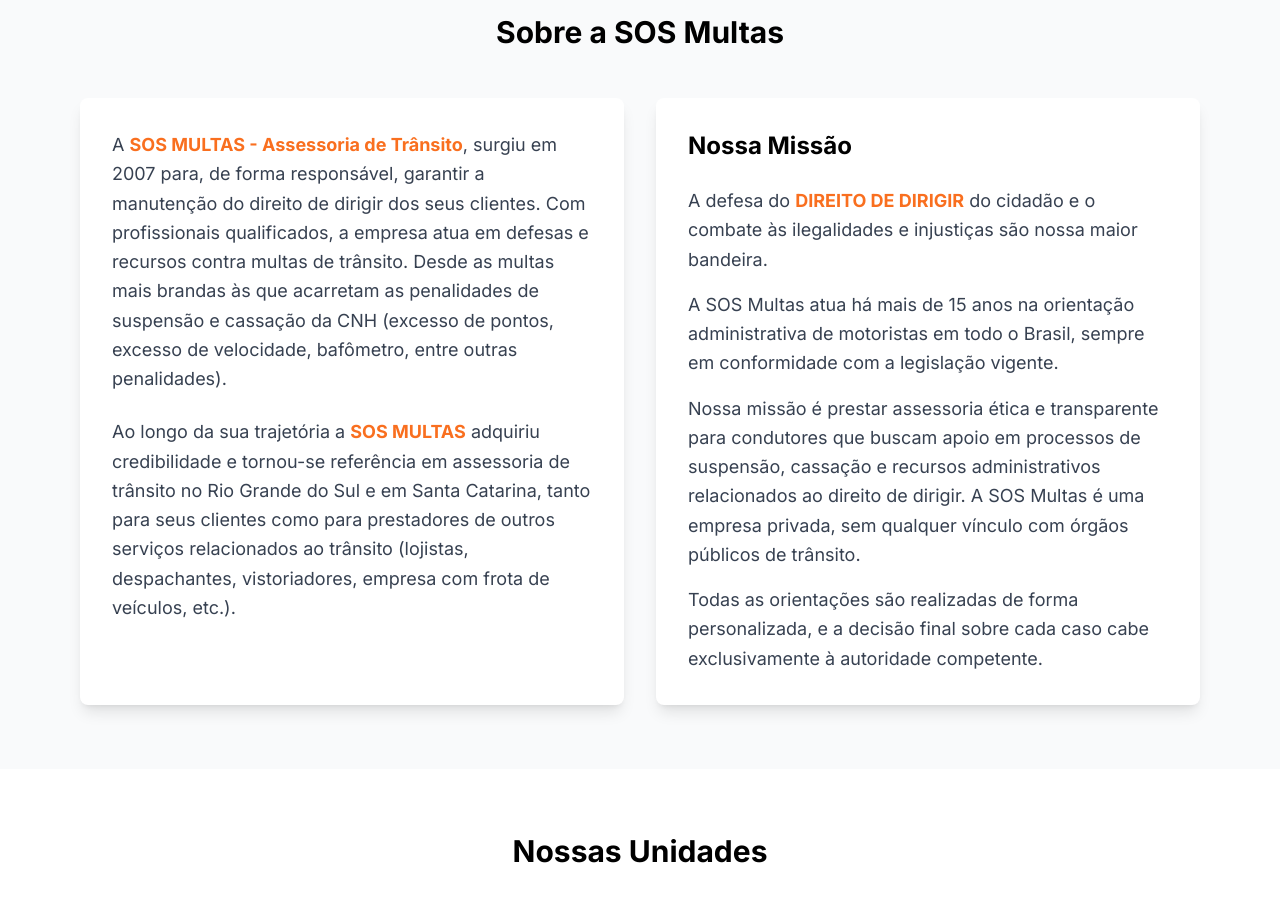
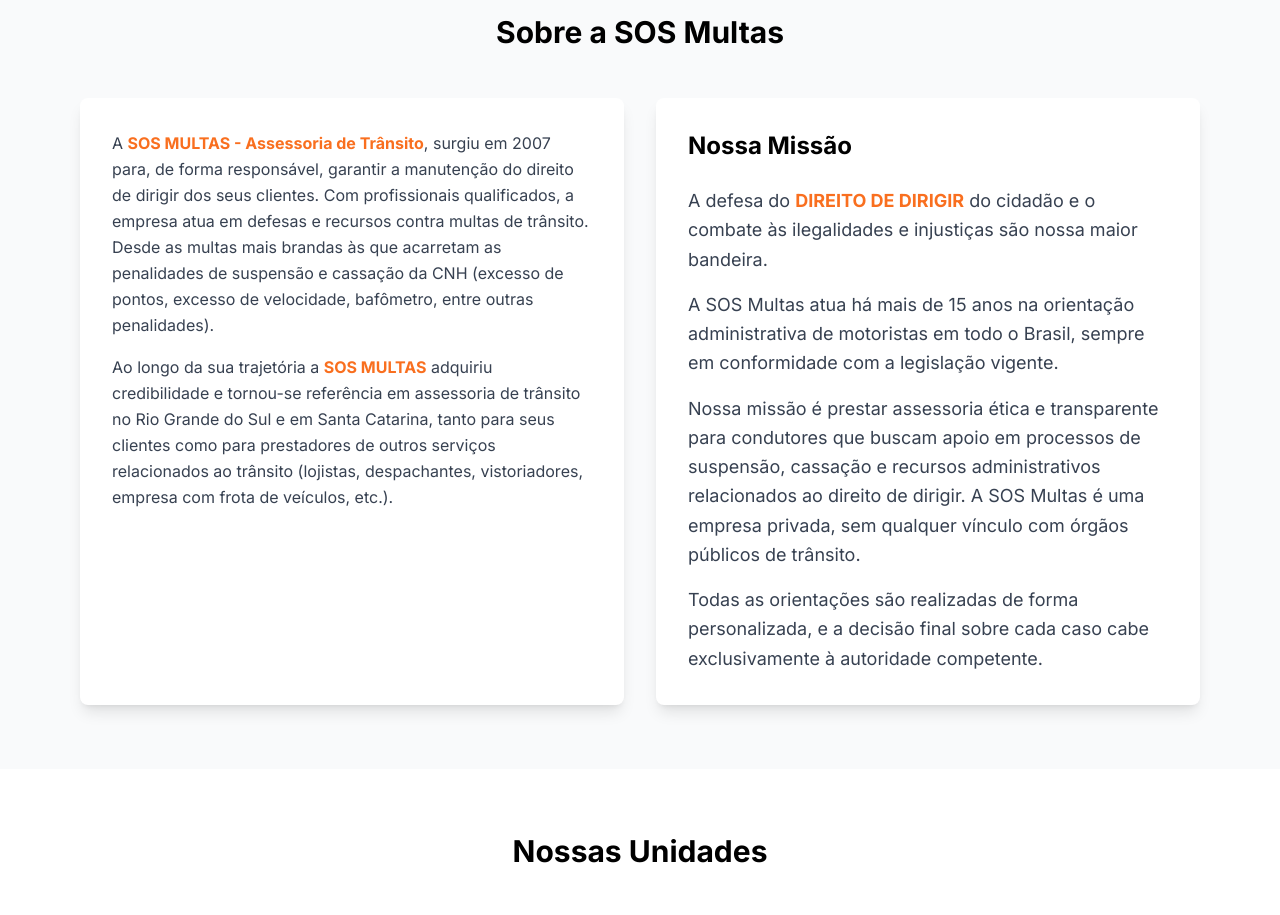
Before and after one commit to brendonalcantara97/multa-lead-flow, a React (Vite) app: page / in a window 1280 px wide. Shown: the part 2260-3175 px from the top of the page. Built offline with nearby package versions, Linux system fonts and the light colour scheme.

Commit message:
Ajustar tamanho do texto
Ajusta o tamanho do texto para que ele caiba na div, garantindo um layout mais harmonioso.

```diff
--- a/src/pages/Index.tsx
+++ b/src/pages/Index.tsx
@@ -542,10 +542,10 @@ const Index = () => {
           <h2 className="text-3xl font-bold text-center text-black mb-12">Sobre a SOS Multas</h2>
           <div className="grid md:grid-cols-2 gap-8">
             <div className="bg-white p-8 rounded-lg shadow-lg">
-              <p className="text-gray-700 text-lg leading-relaxed">
+              <p className="text-gray-700 text-base leading-relaxed">
                 A <strong className="text-orange-500">SOS MULTAS - Assessoria de Trânsito</strong>, surgiu em 2007 para, de forma responsável, garantir a manutenção do direito de dirigir dos seus clientes. Com profissionais qualificados, a empresa atua em defesas e recursos contra multas de trânsito. Desde as multas mais brandas às que acarretam as penalidades de suspensão e cassação da CNH (excesso de pontos, excesso de velocidade, bafômetro, entre outras penalidades).
               </p>
-              <p className="text-gray-700 text-lg leading-relaxed mt-6">
+              <p className="text-gray-700 text-base leading-relaxed mt-4">
                 Ao longo da sua trajetória a <strong className="text-orange-500">SOS MULTAS</strong> adquiriu credibilidade e tornou-se referência em assessoria de trânsito no Rio Grande do Sul e em Santa Catarina, tanto para seus clientes como para prestadores de outros serviços relacionados ao trânsito (lojistas, despachantes, vistoriadores, empresa com frota de veículos, etc.).
               </p>
             </div>
```
